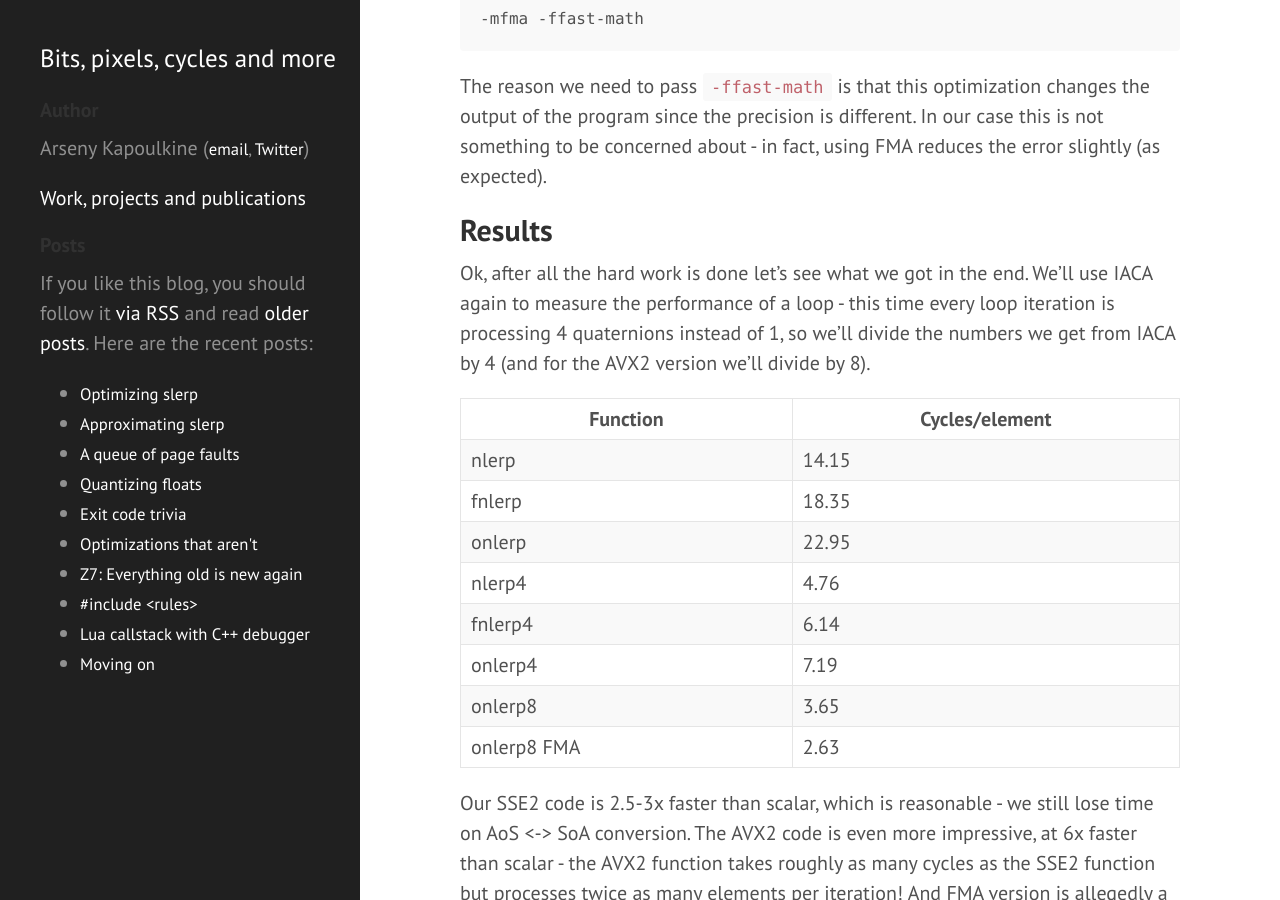
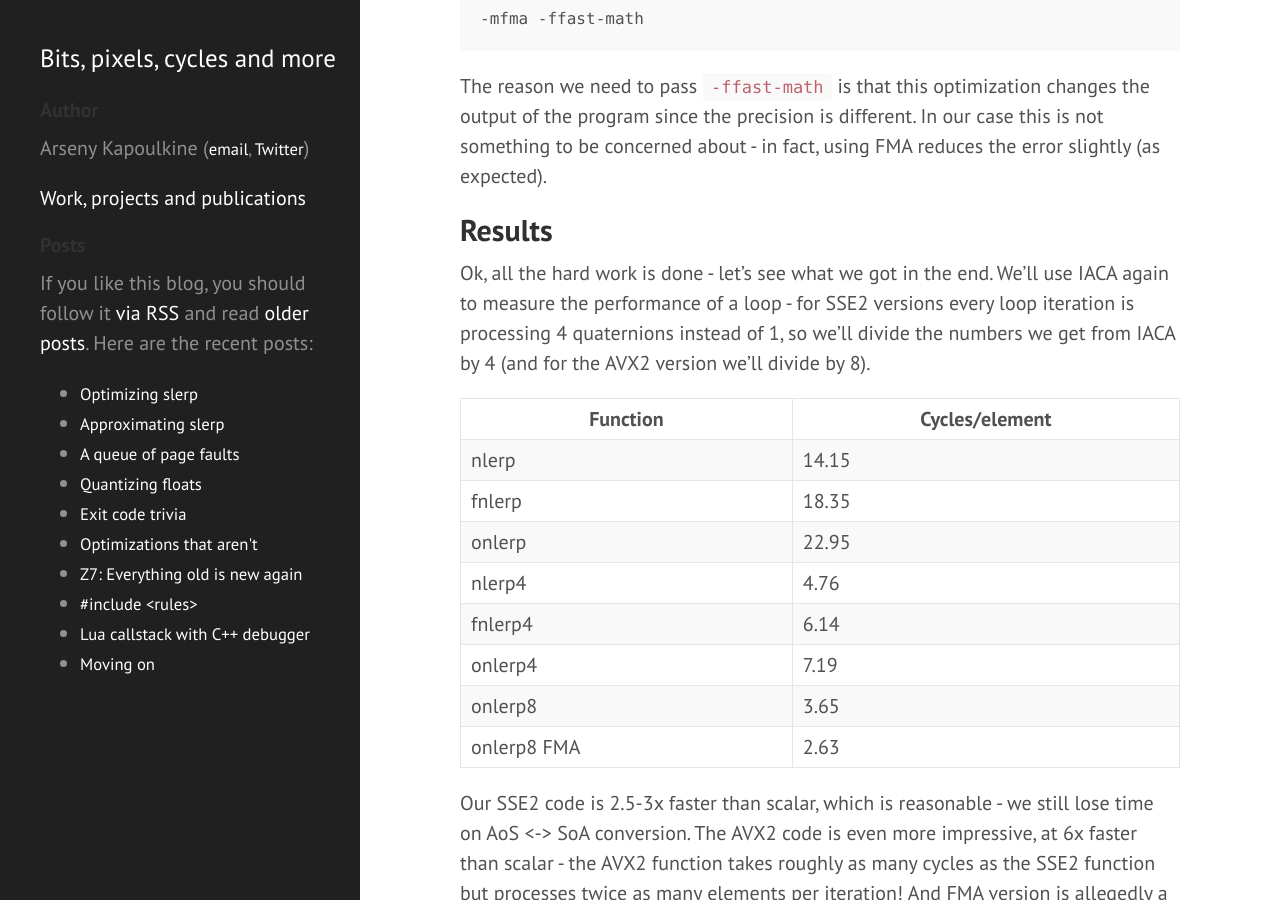
Before and after one commit to zeux/zeux.github.io, a Jekyll site: the page built from _posts/2016-05-05-optimizing-slerp.md, in a window 1280 px wide and 900 px high, scrolled down 8427 px. Built offline with Jekyll 4.4.1, drawn with Linux system fonts in a browser that asks for light colours; comment, search, counter and statistics services are not loaded.

Commit message:
Improve wording.

```diff
--- a/_posts/2016-05-05-optimizing-slerp.md
+++ b/_posts/2016-05-05-optimizing-slerp.md
@@ -214,7 +214,7 @@ The reason we need to pass `-ffast-math` is that this optimization changes the o
 
 ## Results
 
-Ok, after all the hard work is done let's see what we got in the end. We'll use IACA again to measure the performance of a loop - this time every loop iteration is processing 4 quaternions instead of 1, so we'll divide the numbers we get from IACA by 4 (and for the AVX2 version we'll divide by 8).
+Ok, all the hard work is done  - let's see what we got in the end. We'll use IACA again to measure the performance of a loop - for SSE2 versions every loop iteration is processing 4 quaternions instead of 1, so we'll divide the numbers we get from IACA by 4 (and for the AVX2 version we'll divide by 8).
 
 | Function | Cycles/element
 |----------|------
```
